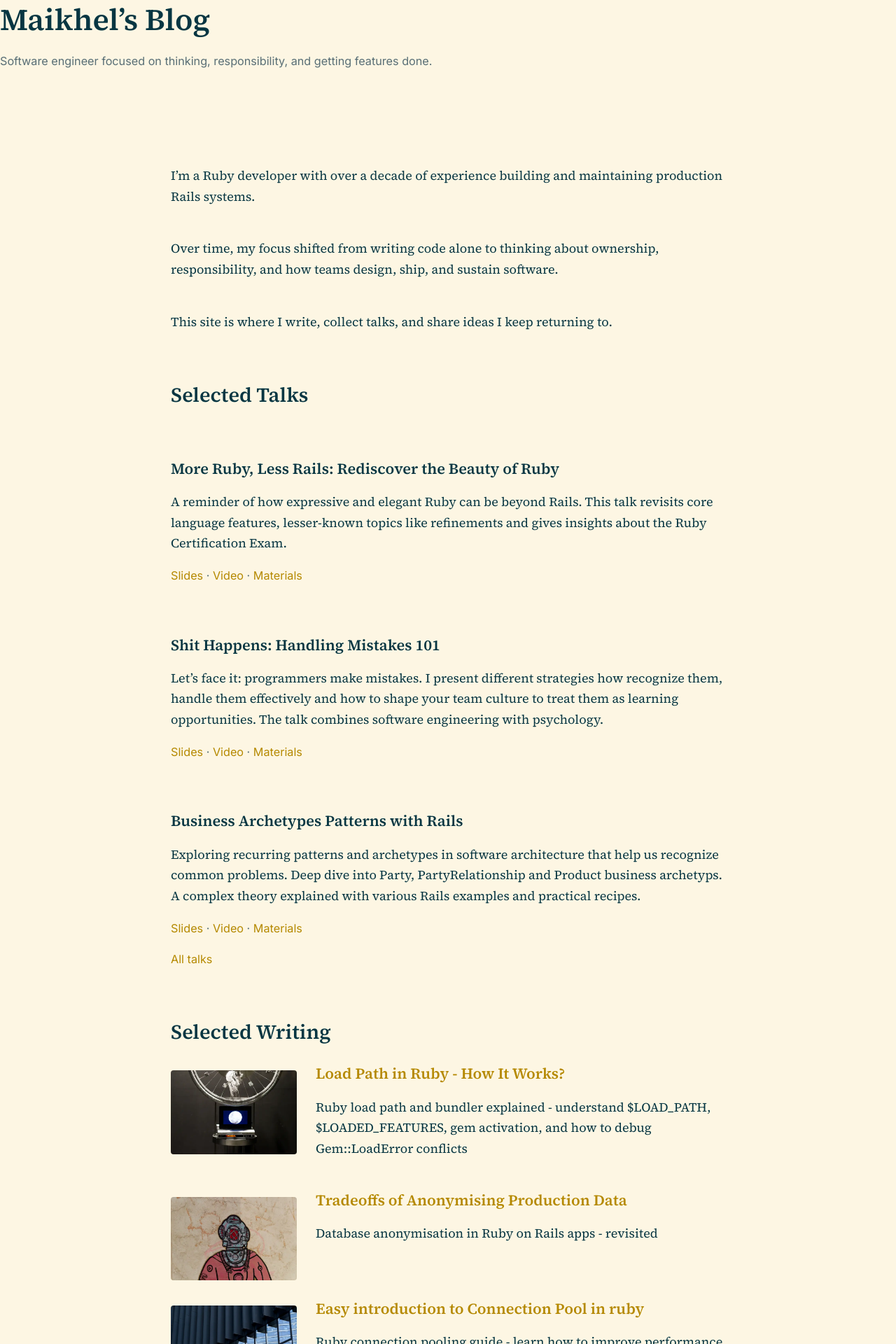
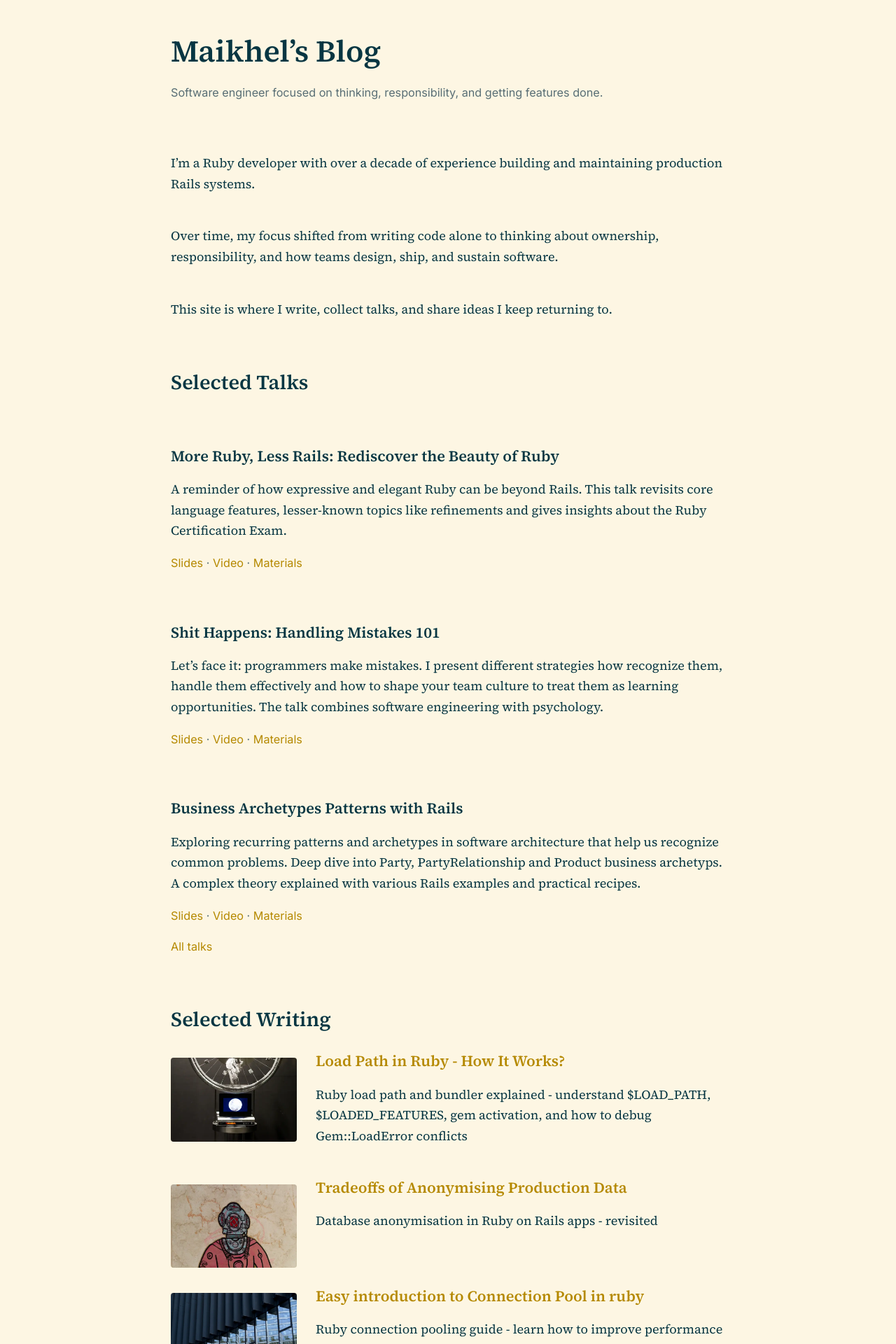
Before and after one commit to maikhel/maikhel.github.io, a Jekyll site: the page built from index.md, in a window 1280 px wide. Shown: the top 1920 px of the page at 70% size. Built offline with Jekyll 4.4.1, drawn with Linux system fonts in a browser that asks for light colours.

Commit message:
Move header to main html section

```diff
--- a/_layouts/home.html
+++ b/_layouts/home.html
@@ -1,13 +1,12 @@
 ---
 layout: default
 ---
+<main>
+  <header class="stack">
+    <h1>{{ site.title }}</h1>
+    <p class="meta">Software engineer focused on thinking, responsibility, and getting features done.</p>
+  </header>
 
-<header class="stack">
-  <h1>{{ site.title }}</h1>
-  <p class="meta">Software engineer focused on thinking, responsibility, and getting features done.</p>
-</header>
-
-<main>
   <section class="stack-lg">
     {{ content }}
   </section>
```
